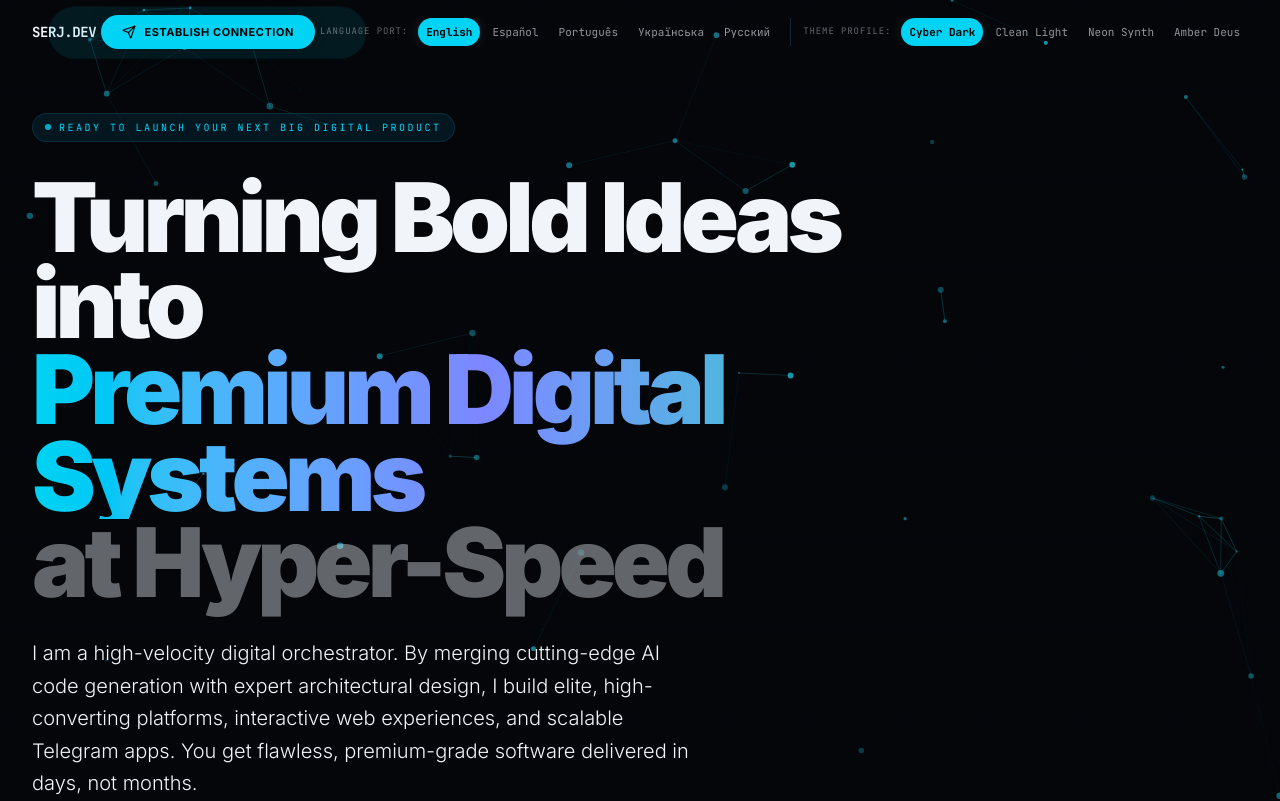
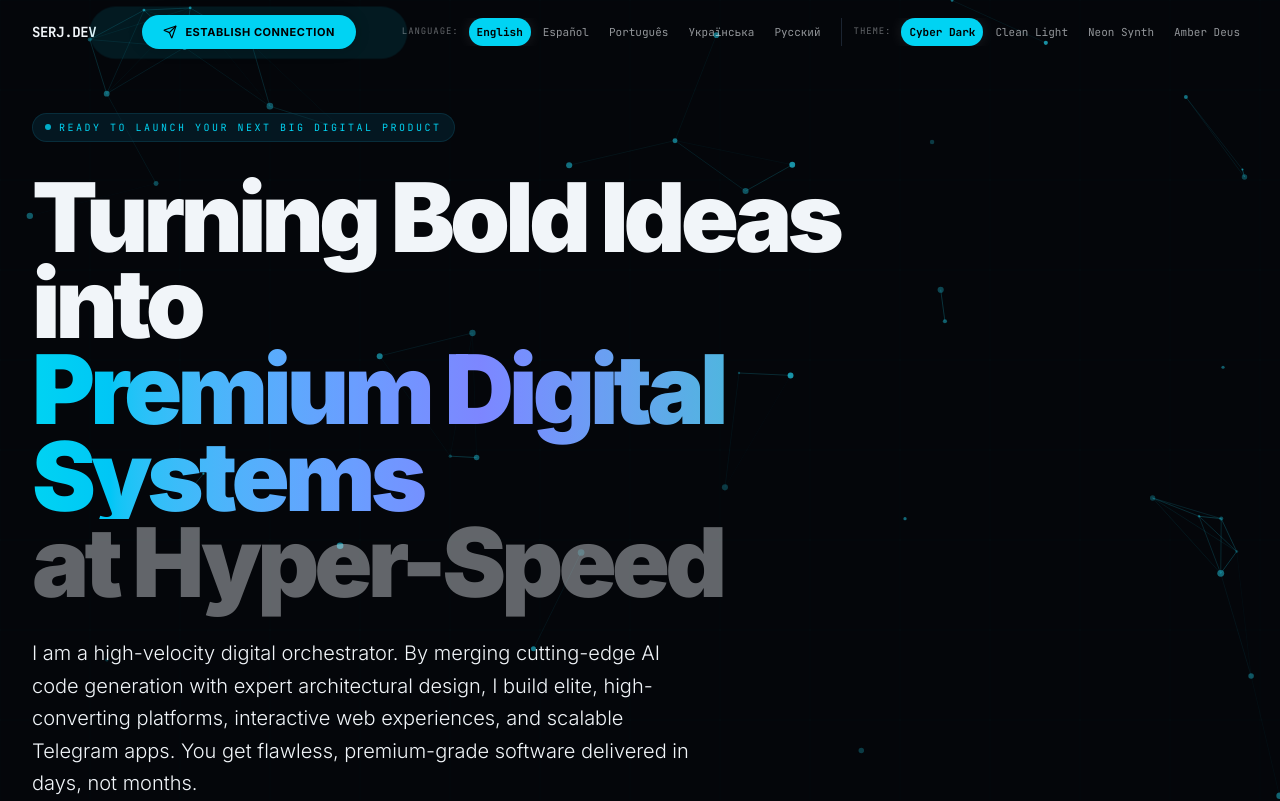
Before and after one commit to serjtlgram/dev, a React (Vite) app: page / in a window 1280 px wide. Shown: the top 801 px of the page. Built offline with nearby package versions, Linux system fonts and the light colour scheme.

Commit message:
style: shorten header language and theme labels to prevent layout overlap

```diff
--- a/src/App.tsx
+++ b/src/App.tsx
@@ -59,8 +59,8 @@ const TRANSLATIONS = {
     mirror: "Mirror Link",
     all: "ALL PRODUCTS",
     techStackTitle: "ENGINE SPECIFICATION:",
-    themeLabel: "THEME PROFILE:",
-    langLabel: "LANGUAGE PORT:"
+    themeLabel: "THEME:",
+    langLabel: "LANGUAGE:"
   },
   es: {
     preloaderBooting: "Iniciando Serj.Dev Core...",
@@ -104,7 +104,7 @@ const TRANSLATIONS = {
     mirror: "Enlace Espejo",
     all: "TODOS LOS PRODUCTOS",
     techStackTitle: "ESPECIFICACIÓN:",
-    themeLabel: "PERFIL DE TEMA:",
+    themeLabel: "TEMA:",
     langLabel: "IDIOMA:"
   },
   pt: {
@@ -149,7 +149,7 @@ const TRANSLATIONS = {
     mirror: "Link Alternativo",
     all: "TODOS OS PRODUTOS",
     techStackTitle: "ESPECIFICAÇÕES:",
-    themeLabel: "PERFIL DE TEMA:",
+    themeLabel: "TEMA:",
     langLabel: "IDIOMA:"
   },
   uk: {
@@ -194,8 +194,8 @@ const TRANSLATIONS = {
     mirror: "Дзеркало Вузла",
     all: "УСІ АКТИВИ",
     techStackTitle: "ТЕХНІЧНА СПЕЦИФІКАЦІЯ:",
-    themeLabel: "ПРОФІЛЬ ТЕМИ:",
-    langLabel: "ПОРТ МОВИ:"
+    themeLabel: "ТЕМА:",
+    langLabel: "МОВА:"
   },
   ru: {
     preloaderBooting: "Запуск системного ядра Serj.Dev...",
@@ -239,8 +239,8 @@ const TRANSLATIONS = {
     mirror: "Зеркало Ссылки",
     all: "ВСЕ ПРОДУКТЫ",
     techStackTitle: "ТЕХНИЧЕСКАЯ СПЕЦИФИКАЦИЯ:",
-    themeLabel: "ТЕХНИЧЕСКИЙ ПРОФИЛЬ ТЕМЫ:",
-    langLabel: "ЯЗЫКОВОЙ ПОРТ:"
+    themeLabel: "ТЕМА:",
+    langLabel: "ЯЗЫК:"
   }
 };
 
```
